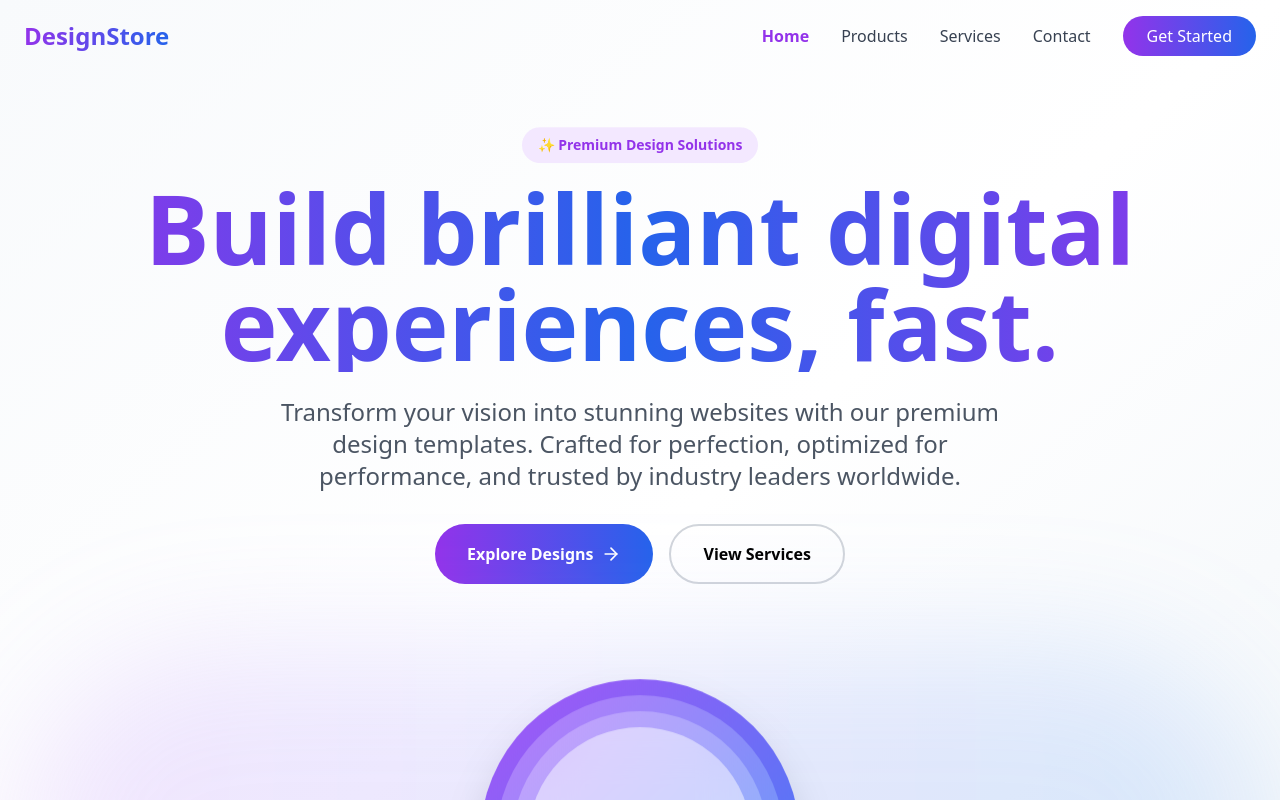
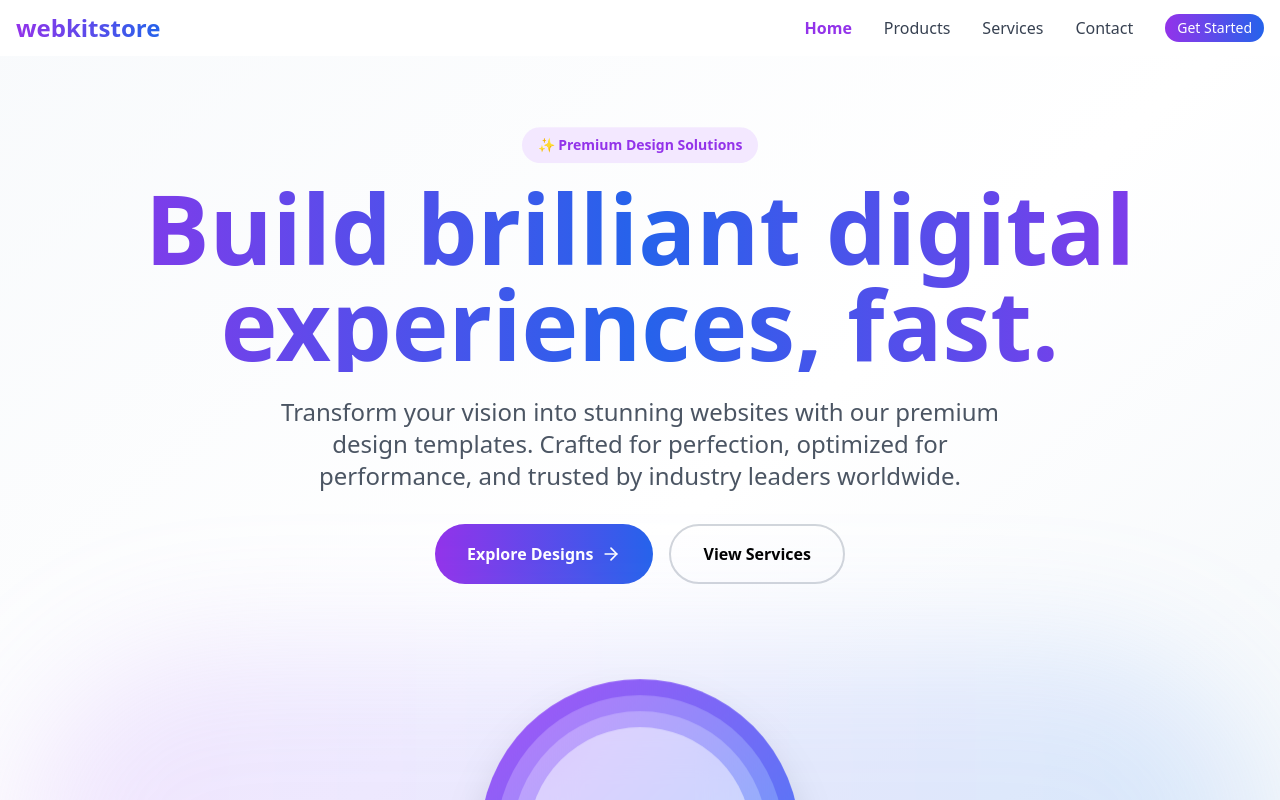
Before and after one commit to DevloperRohit-vibe/webstore, a Next.js app: page / in a window 1280 px wide. Shown: the top 800 px of the page. Built offline with nearby package versions, Linux system fonts and the light colour scheme.

Commit message:
Update Navbar styles and change brand name to webkitstore

```diff
--- a/app/layout.tsx
+++ b/app/layout.tsx
@@ -23,6 +23,7 @@ export default function RootLayout({
 }) {
   return (
     <html lang="en">
+      <meta name="google-site-verification" content="WCa0PICmHpRFT2crQNZ-X9ykXfS9kX6teYbxfvCrOqM" />
       <body className="antialiased">
         <SmoothScroll>
           <Navbar />
--- a/components/Navbar.tsx
+++ b/components/Navbar.tsx
@@ -31,13 +31,13 @@ export default function Navbar() {
       className={`fixed top-0 left-0 right-0 z-50 transition-all duration-500 ${
         isScrolled
           ? 'backdrop-blur-xl bg-white/70 shadow-lg'
-          : 'bg-transparent'
+          : 'bg-white'
       }`}
     >
-      <div className="max-w-7xl mx-auto px-6 py-4">
+      <div className="max-w-7xl mx-auto px-4 py-3">
         <div className="flex items-center justify-between">
           <Link href="/" className="text-2xl font-bold bg-gradient-to-r from-purple-600 to-blue-600 bg-clip-text text-transparent">
-            DesignStore
+            webkitstore
           </Link>
 
           {/* Desktop Menu */}
@@ -55,7 +55,7 @@ export default function Navbar() {
                 {link.label}
               </Link>
             ))}
-            <button className="px-6 py-2 bg-gradient-to-r from-purple-600 to-blue-600 text-white rounded-full hover:shadow-lg transition-all">
+            <button className=" text-sm px-3 py-1 bg-gradient-to-r from-purple-600 to-blue-600 text-white rounded-full hover:shadow-lg transition-all">
               Get Started
             </button>
           </div>
@@ -71,14 +71,14 @@ export default function Navbar() {
 
         {/* Mobile Menu */}
         {isMobileMenuOpen && (
-          <div className="md:hidden pt-4 pb-2">
+          <div className=" flex flex-col md:hidden pt-4 pb-2">
             {navLinks.map((link) => (
               <Link
                 key={link.href}
                 href={link.href}
-                className={`block py-2 ${
+                className={`flex justify-center text-3xl font-bold py-2 ${
                   pathname === link.href
-                    ? 'text-purple-600 font-semibold'
+                    ? 'text-purple-600 font-bold bg-purple-100 rounded-full'
                     : 'text-gray-700'
                 }`}
                 onClick={() => setIsMobileMenuOpen(false)}
@@ -86,7 +86,7 @@ export default function Navbar() {
                 {link.label}
               </Link>
             ))}
-            <button className="w-full mt-4 px-6 py-2 bg-gradient-to-r from-purple-600 to-blue-600 text-white rounded-full">
+            <button className="mt-4 px-6 py-2 bg-gradient-to-r from-purple-600 to-blue-600 text-white rounded-full w-fit self-center">
               Get Started
             </button>
           </div>
```
